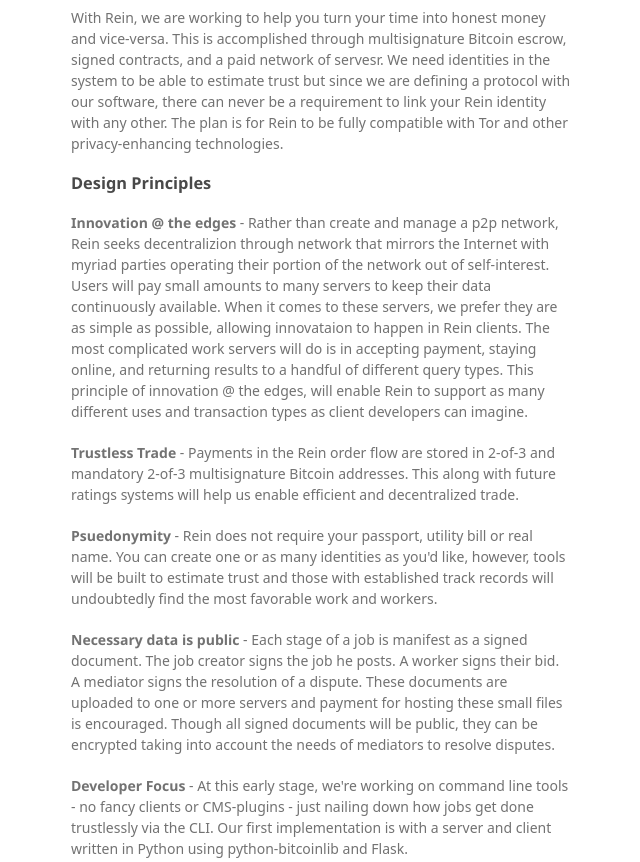
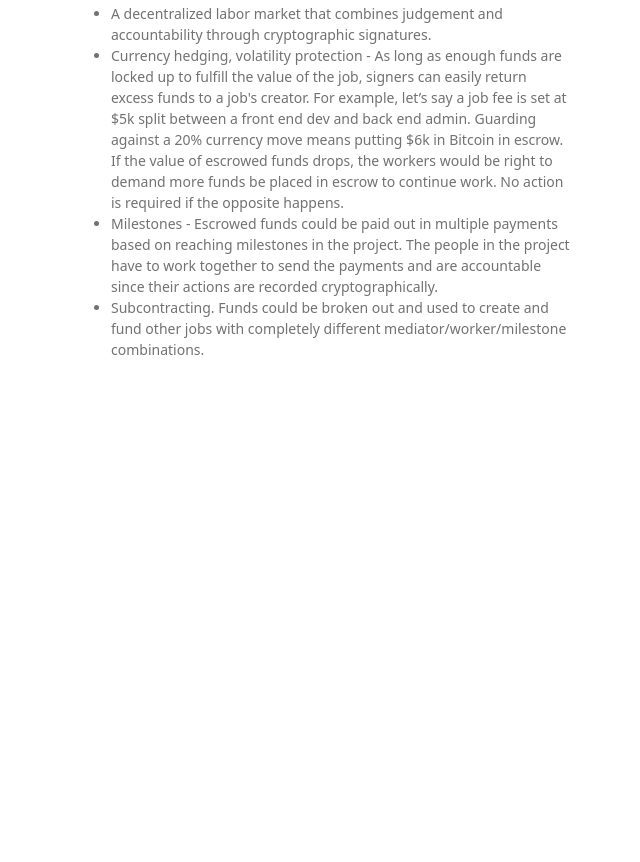
Before and after one commit to ReinProject/reinproject.github.io, a plain HTML site: page index.html in a window 1280 px wide. Shown: the part 1102-1964 px from the top of the page, without its empty margins (499-1139 px from the left). After the commit the page ends 1532 px from the top, so only its background shows below. Drawn offline with Linux system fonts and the light colour scheme; a web font is replaced by a local one.

Commit message:
resolve conflict

```diff
--- a/index.html
+++ b/index.html
@@ -43,7 +43,6 @@
 
 <p>Unfortunately there are many obstacles to earning a living, building something great, or applying talent where it is needed most. Bitcoin is just beginning to show us what reduced friction and censorship-resistances mean for money. Rein is an experiment in applying the same ideas to work and teams.</p>
 
-<<<<<<< HEAD
 <p>As with Bitcoin, incentives in Rein are key to success. For job creators and workers, incentives are clear and multisig escrow is straightforward. For mediators, a new multisig escrow type is introduced to guarantee that funds intended for mediators do not go elsewhere. For data persistence, we are choosing a hosting model and have made a server available to define a minimal, yet tailored feature set. As for privacy, transport (HTTP) is compatible with Tor and since ECDSA is used natively, Multiparty encryption can be added with no additional setup.</p>
 
 <h3><a id="design-principles" class="anchor" href="#design-principles" aria-hidden="true"><span class="octicon octicon-link"></span></a>Design Principles</h3>
@@ -55,21 +54,6 @@
 <p><b>Psuedonymity</b> - Rein does not require proof of identity outside the crypto. You can create one or as many identities as you'd like, however, tools will inevitably be built around reputation. It is common sense that those with established, positive track records will enjoy the most favorable work and workers.</p>
 
 <p><b>For developers</b> - We have a great glossary. Decentralized. ECDSA auth. Microhosting. Multisig escrow. If you're still reading, you understand how much we need to build and can probably help. <a href="https://github.com/ReinProject/python-rein/issues">Let's</a> <a href="https://github.com/ReinProject">do</a> <a href="bitcoin:A multisig address generated in Rein">this.</a></p>
-=======
-<p>With Rein, we are working to help you turn your time into honest money and vice-versa. This is accomplished through multisignature Bitcoin escrow, signed contracts, and a paid network of servesr. We need identities in the system to be able to estimate trust but since we are defining a protocol with our software, there can never be a requirement to link your Rein identity with any other. The plan is for Rein to be fully compatible with Tor and other privacy-enhancing technologies.</p>
-
-<h3><a id="design-principles" class="anchor" href="#design-principles" aria-hidden="true"><span class="octicon octicon-link"></span></a>Design Principles</h3>
-
-<p><b>Innovation @ the edges</b> - Rather than create and manage a p2p network, Rein seeks decentralizion through network that mirrors the Internet with myriad parties operating their portion of the network out of self-interest. Users will pay small amounts to many servers to keep their data continuously available. When it comes to these servers, we prefer they are as simple as possible, allowing innovataion to happen in Rein clients. The most complicated work servers will do is in accepting payment, staying online, and returning results to a handful of different query types. This principle of innovation @ the edges, will enable Rein to support as many different uses and transaction types as client developers can imagine.</p>
-
-<p><b>Trustless Trade</b> - Payments in the Rein order flow are stored in 2-of-3 and mandatory 2-of-3 multisignature Bitcoin addresses. This along with future ratings systems will help us enable efficient and decentralized trade.</p>
-
-<p><b>Psuedonymity</b> - Rein does not require your passport, utility bill or real name. You can create one or as many identities as you'd like, however, tools will be built to estimate trust and those with established track records will undoubtedly find the most favorable work and workers.</p>
-
-<p><b>Necessary data is public</b> - Each stage of a job is manifest as a signed document. The job creator signs the job he posts. A worker signs their bid. A mediator signs the resolution of a dispute. These documents are uploaded to one or more servers and payment for hosting these small files is encouraged. Though all signed documents will be public, they can be encrypted taking into account the needs of mediators to resolve disputes.</p>
-
-<p><b>Developer Focus</b> - At this early stage, we're working on command line tools - no fancy clients or CMS-plugins - just nailing down how jobs get done trustlessly via the CLI. Our first implementation is with a server and client written in Python using python-bitcoinlib and Flask.</p>
->>>>>>> 44f3aa20938683b87cc78e68b9253c5eb50eacf4
 
 <h3>
 <a id="applications" class="anchor" href="#applications" aria-hidden="true"><span class="octicon octicon-link"></span></a>Applications:</h3>
```
